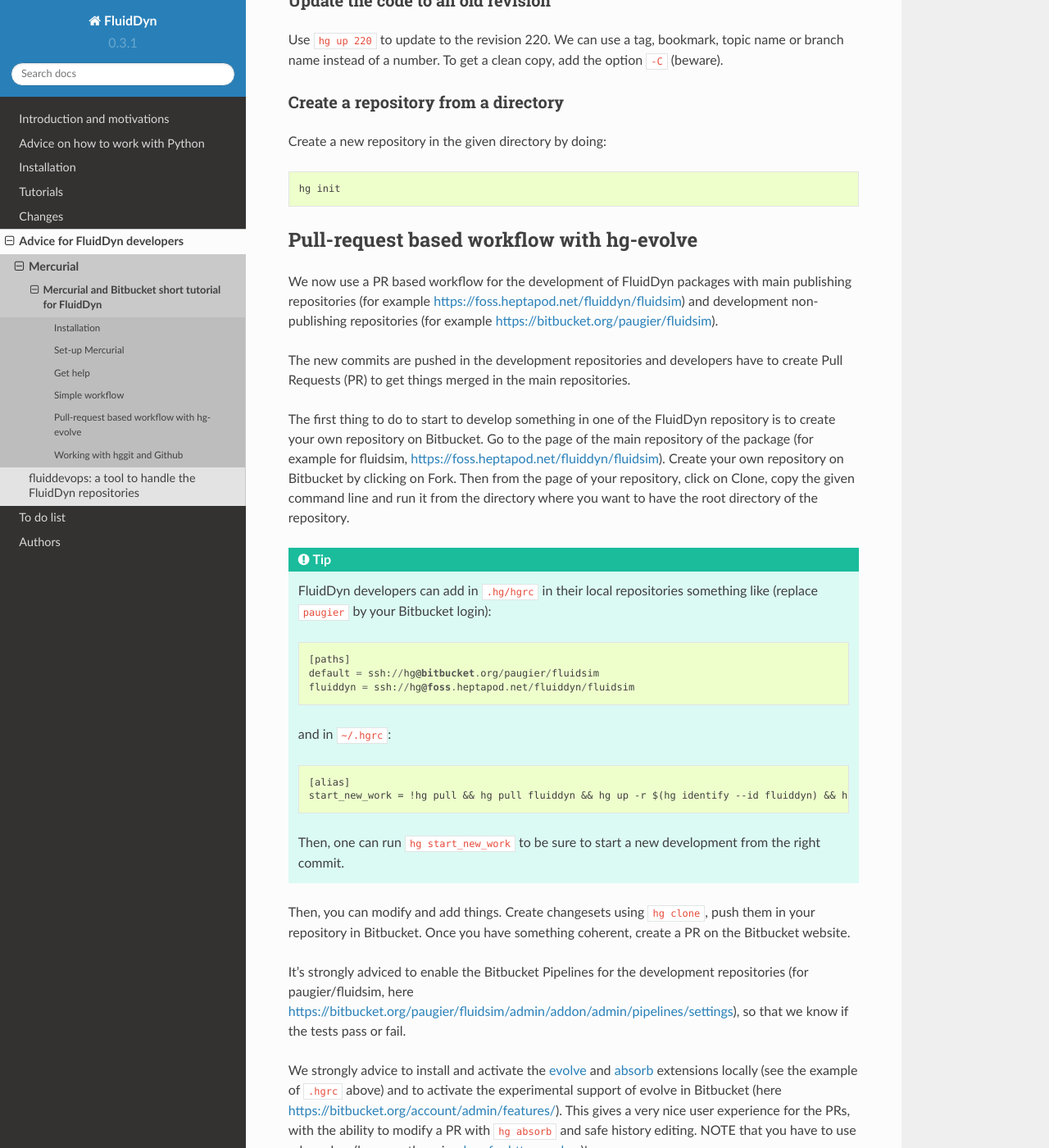
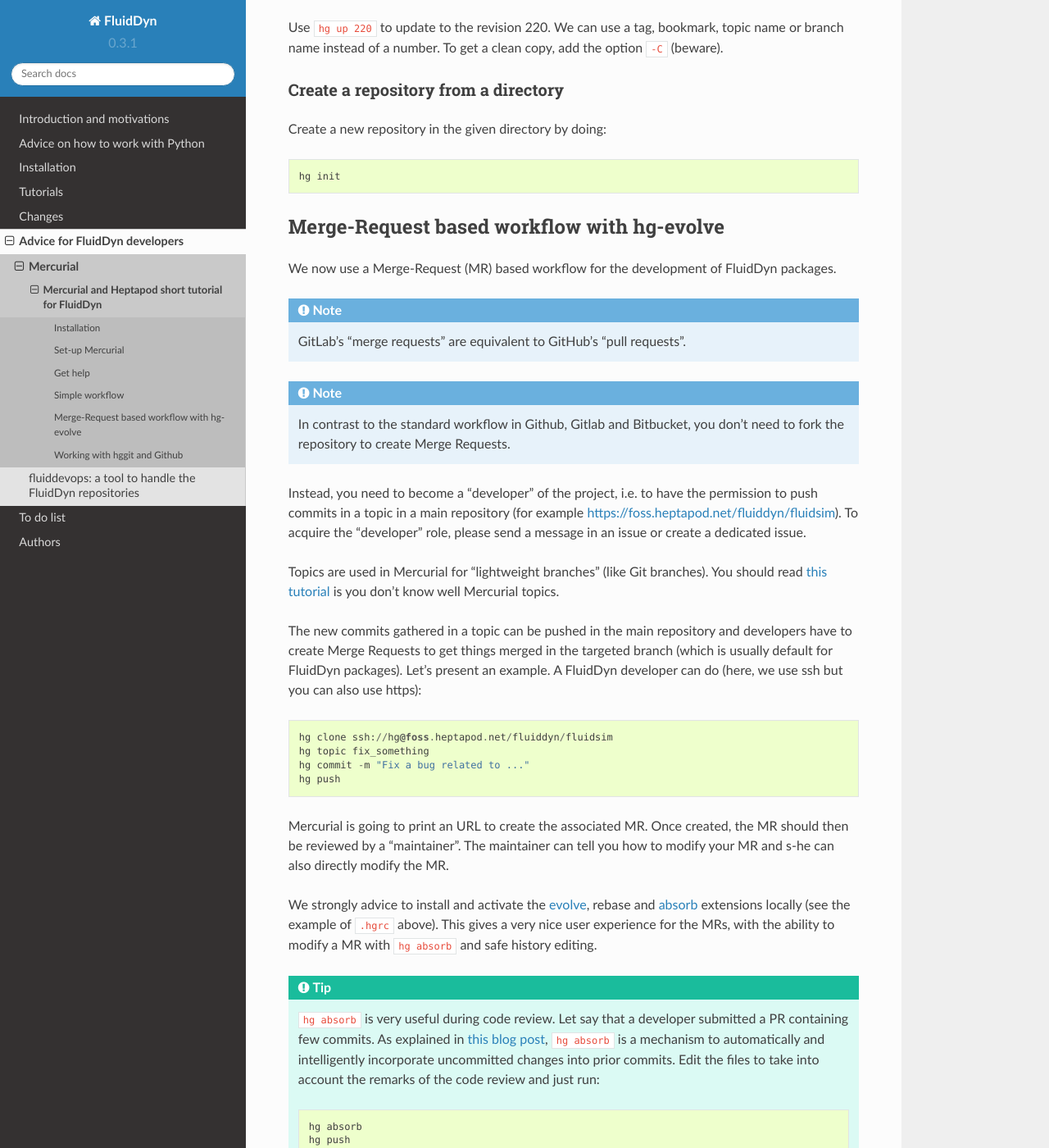
Before and after one commit to fluiddyn/fluiddyn, a Sphinx documentation site: the page built from doc/mercurial_heptapod.rst, in a window 1280 px wide and 1400 px high, scrolled down 4350 px. Shown: the whole window at 82% size. Built offline with Sphinx 7.4.7 and the Read the Docs theme 2.0.0, drawn with Linux system fonts in a browser that asks for light colours; pages that are not in the unit, such as notebooks, are missing from menus; some of the changed text lies outside the part shown.

Commit message:
mercurial_heptapod.rst

```diff
--- a/doc/advice_developers.rst
+++ b/doc/advice_developers.rst
@@ -33,7 +33,7 @@
 .. toctree::
    :maxdepth: 1
 
-   mercurial_bitbucket
+   mercurial_heptapod
 
 fluiddevops: a tool to handle the FluidDyn repositories
 -------------------------------------------------------
--- a/doc/mercurial_bitbucket.rst
+++ b/doc/mercurial_heptapod.rst
@@ -1,5 +1,5 @@
-Mercurial and Bitbucket short tutorial for FluidDyn
-===================================================
+Mercurial and Heptapod short tutorial for FluidDyn
+==================================================
 
 `Mercurial <http://mercurial.selenic.com/>`_ is a free, distributed source
 control management tool. It's is a great tool and if you are doing research
@@ -12,14 +12,15 @@
 
 Mercurial couples very well with the programs `TortoiseHG
 <https://tortoisehg.bitbucket.io/>`__ and `Meld <https://meldmerge.org/>`__ (if
-you can, just install them, especially Meld) and with the site `Bitbucket
-<https://bitbucket.org>`_.
+you can, just install them, especially Meld).
 
-There are a lot of tutorials and documentations about Mercurial and
-Bitbucket (for example `the official Mercurial tutorial
-<http://mercurial.selenic.com/wiki/Tutorial>`_ or `here
-<http://www.math.wisc.edu/~jeanluc/bitbucket_instructions.php>`_). In
-this page, I focus on what is needed to use and develop FluidDyn.
+There are a lot of tutorials and documentations about Mercurial (for example
+`the official Mercurial tutorial
+<http://mercurial.selenic.com/wiki/Tutorial>`_). In this page, I focus on what
+is needed to use and develop FluidDyn.
+
+`Heptapod <https://heptapod.net/>`_ is a friendly fork of GitLab Community
+Edition supporting Mercurial.
 
 Installation
 ------------
@@ -48,14 +49,6 @@
   conda-app install mercurial
 
 **Open a new terminal** and the Mercurial command ``hg`` should be available.
-
-With pip2
-^^^^^^^^^
-
-To install Mercurial with few important external extensions, I usually do **on
-Linux**::
-
-  pip2 install mercurial hg-git hg-evolve -U --user
 
 .. note ::
 
@@ -101,6 +94,11 @@
 <https://www.mercurial-scm.org/doc/evolution/>`_ and `topic
 <https://www.mercurial-scm.org/doc/evolution/tutorials/topic-tutorial.html>`_
 comes from the package `hg-evolve <https://pypi.org/project/hg-evolve>`_.
+
+.. note ::
+
+  For development of FluidDyn packages, the evolve and topic extensions have to
+  be installed and activated!
 
 Get help
 --------
@@ -156,7 +154,7 @@
 
   hg commit --amend
 
-To push the state of your working repository to your Bitbucket repository::
+To push the state of your working repository to your repository on the web::
 
   hg push
 
@@ -204,62 +202,52 @@
 
   hg init
 
+Merge-Request based workflow with hg-evolve
+-------------------------------------------
 
-Pull-request based workflow with hg-evolve
-------------------------------------------
+We now use a Merge-Request (MR) based workflow for the development of FluidDyn
+packages.
 
-We now use a PR based workflow for the development of FluidDyn packages with
-main publishing repositories (for example
-https://foss.heptapod.net/fluiddyn/fluidsim) and development non-publishing
-repositories (for example https://bitbucket.org/paugier/fluidsim).
+.. note ::
 
-The new commits are pushed in the development repositories and developers have
-to create Pull Requests (PR) to get things merged in the main repositories.
+  GitLab's "merge requests" are equivalent to GitHub's "pull requests".
 
-The first thing to do to start to develop something in one of the FluidDyn
-repository is to create your own repository on Bitbucket. Go to the page of the
-main repository of the package (for example for fluidsim,
-https://foss.heptapod.net/fluiddyn/fluidsim). Create your own repository on
-Bitbucket by clicking on Fork. Then from the page of your repository, click on
-Clone, copy the given command line and run it from the directory where you want
-to have the root directory of the repository.
+.. note ::
 
-.. tip ::
+  In contrast to the standard workflow in Github, Gitlab and Bitbucket, you
+  don't need to fork the repository to create Merge Requests.
 
-  FluidDyn developers can add in ``.hg/hgrc`` in their local repositories
-  something like (replace ``paugier`` by your Bitbucket login)::
+Instead, you need to become a "developer" of the project, i.e. to have the
+permission to push commits in a topic in a main repository (for example
+https://foss.heptapod.net/fluiddyn/fluidsim). To acquire the "developer" role,
+please send a message in an issue or create a dedicated issue.
 
-    [paths]
-    default = ssh://hg@bitbucket.org/paugier/fluidsim
-    fluiddyn = ssh://hg@foss.heptapod.net/fluiddyn/fluidsim
+Topics are used in Mercurial for "lightweight branches" (like Git branches).
+You should read `this tutorial
+<https://www.mercurial-scm.org/doc/evolution/tutorials/topic-tutorial.html>`_
+is you don't know well Mercurial topics.
 
-  and in ``~/.hgrc``::
+The new commits gathered in a topic can be pushed in the main repository and
+developers have to create Merge Requests to get things merged in the targeted
+branch (which is usually default for FluidDyn packages). Let's present an
+example. A FluidDyn developer can do (here, we use ssh but you can also use
+https)::
 
-    [alias]
-    start_new_work = !hg pull && hg pull fluiddyn && hg up -r $(hg identify --id fluiddyn) && hg sum
+  hg clone ssh://hg@foss.heptapod.net/fluiddyn/fluidsim
+  hg topic fix_something
+  hg commit -m "Fix a bug related to ..."
+  hg push
 
-  Then, one can run ``hg start_new_work`` to be sure to start a new development
-  from the right commit.
-
-Then, you can modify and add things. Create changesets using ``hg clone``, push
-them in your repository in Bitbucket. Once you have something coherent, create
-a PR on the Bitbucket website.
-
-It's strongly adviced to enable the Bitbucket Pipelines for the development
-repositories (for paugier/fluidsim, here
-https://bitbucket.org/paugier/fluidsim/admin/addon/admin/pipelines/settings),
-so that we know if the tests pass or fail.
+Mercurial is going to print an URL to create the associated MR. Once created,
+the MR should then be reviewed by a "maintainer". The maintainer can tell you
+how to modify your MR and s-he can also directly modify the MR.
 
 We strongly advice to install and activate the `evolve
-<https://www.mercurial-scm.org/doc/evolution/>`_ and `absorb
+<https://www.mercurial-scm.org/doc/evolution/>`_, rebase and `absorb
 <https://gregoryszorc.com/blog/2018/11/05/absorbing-commit-changes-in-mercurial-4.8/>`_
-extensions locally (see the example of ``.hgrc`` above) and to activate the
-experimental support of evolve in Bitbucket (here
-https://bitbucket.org/account/admin/features/). This gives a very nice user
-experience for the PRs, with the ability to modify a PR with ``hg absorb`` and
-safe history editing. NOTE that you have to use ssh pushes (because there is `a
-bug for https pushes
-<https://bitbucket.org/site/master/issues/17123/mercurial-obsolescence-markers-seem-to-be>`_)!
+extensions locally (see the example of ``.hgrc`` above). This gives a very nice
+user experience for the MRs, with the ability to modify a MR with ``hg absorb``
+and safe history editing.
 
 .. tip ::
 
@@ -275,14 +263,14 @@
 
   and the PR is updated!
 
-.. note ::
+.. tip ::
 
-  Advanced users can also take advantage of the `topic extension
-  <https://www.mercurial-scm.org/doc/evolution/tutorials/topic-tutorial.html>`_,
-  which is especially useful when one has to work on different PRs for the same
-  repository "at the same time" (lightweight branching with multiple heads,
-  better than bookmarks).
+  If you are asked to "rebase" your MR, it should work with the following commands::
 
+    hg pull
+    hg up name_of_my_topic
+    hg rebase
+    hg push
 
 Working with hggit and Github
 -----------------------------
@@ -333,15 +321,13 @@
   like::
 
     [paths]
-    default = ssh://hg@bitbucket.org/paugier/fluidimage
-    fluiddyn = ssh://hg@foss.heptapod.net/fluiddyn/fluidimage
+    default = ssh://hg@foss.heptapod.net/fluiddyn/fluidimage
     github = git+ssh://git@github.com/fluiddyn/fluidimage
 
   And in ``~/.hgrc``::
 
     [alias]
     update_master_github = !hg pull fluiddyn && hg up -r $(hg identify --id fluiddyn) && hg book master && hg book -i && hg push github -B master
-
 
 A quite complicated example with hg-git
 ^^^^^^^^^^^^^^^^^^^^^^^^^^^^^^^^^^^^^^^
@@ -365,7 +351,6 @@
   hg pull
   hg push -B fix/a_bug --force
 
-
 Delete a bookmark in a remote repository (close a remote Git branch)
 ^^^^^^^^^^^^^^^^^^^^^^^^^^^^^^^^^^^^^^^^^^^^^^^^^^^^^^^^^^^^^^^^^^^^
 
```
